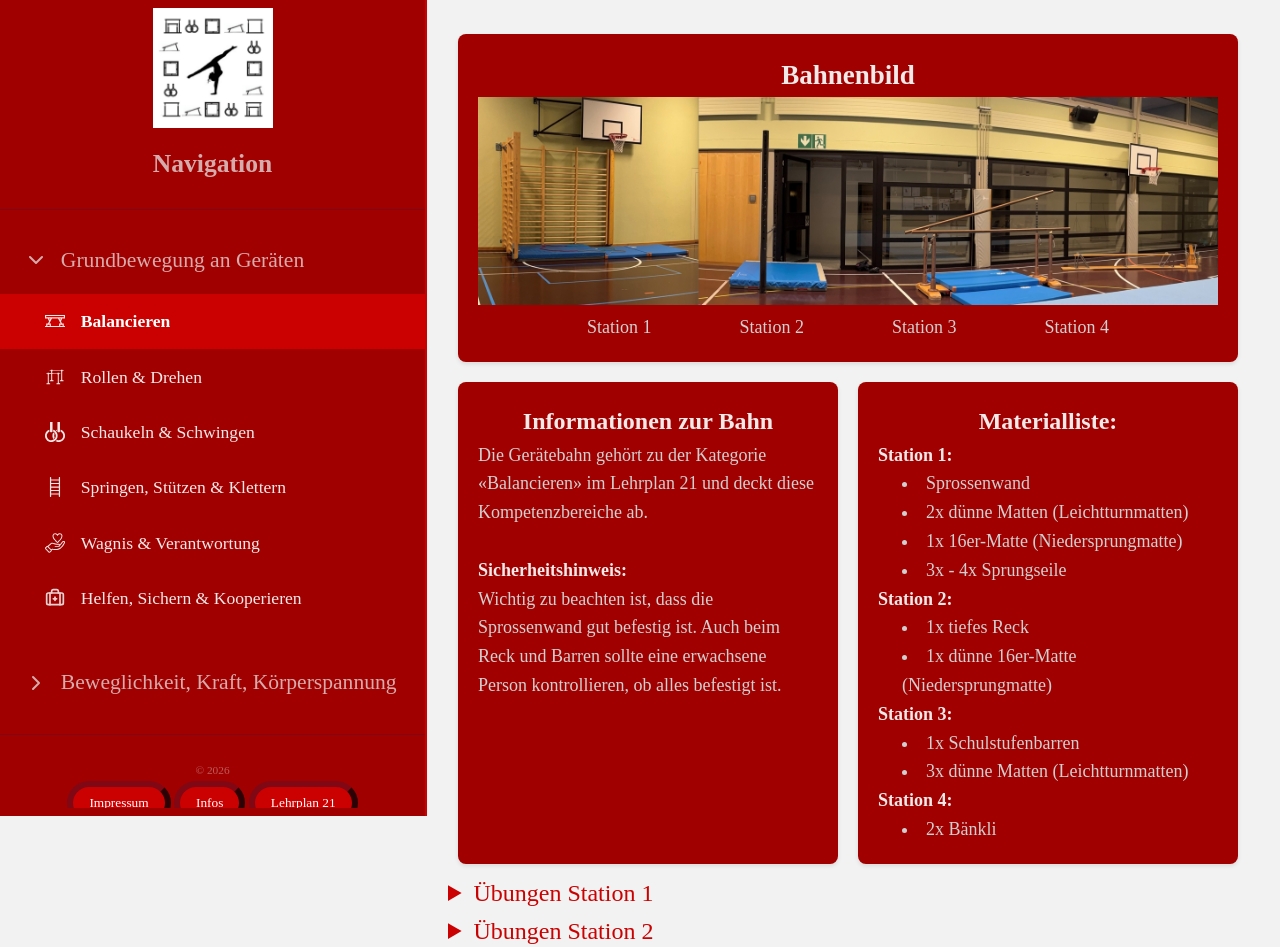
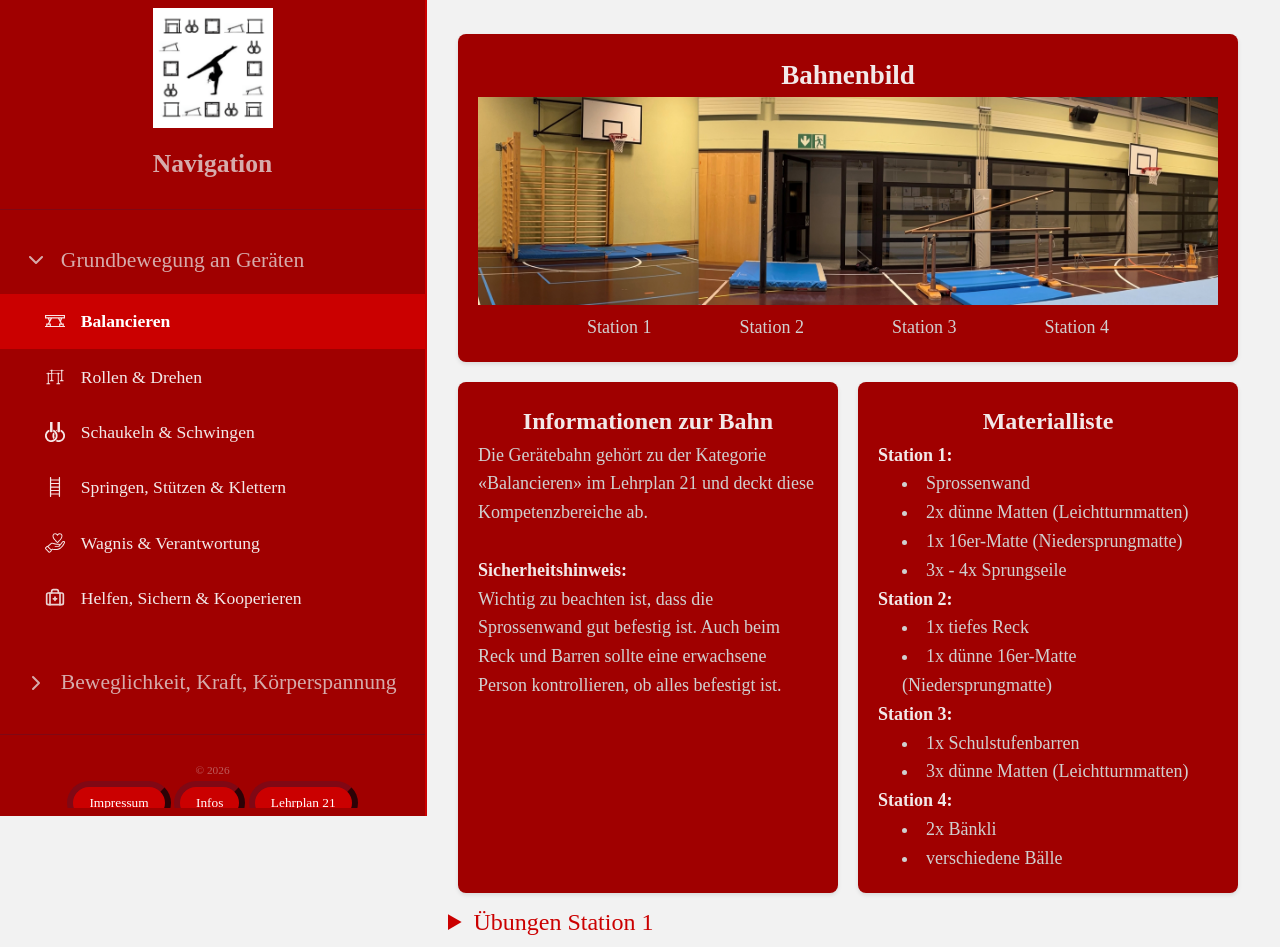
Before and after one commit to Theerabyte/Geraeteturnen-Lehrplan21, a Next.js app in the folder glp21/: page /Balancieren in a window 1280 px wide. Shown: the top 947 px of the page. Built offline with nearby package versions, Linux system fonts and the light colour scheme.

Commit message:
schre4ibfehler angepasst

```diff
--- a/glp21/src/app/Balancieren/page.jsx
+++ b/glp21/src/app/Balancieren/page.jsx
@@ -9,7 +9,7 @@ const stepsData = [
       { src: "/vids/Balacieren/Schritt1einfach.mov", alt: "Übung Einfach", desc: "einfach: Darüber laufen vor- und rückwärts", resc: "einfach: Darüber laufen vor- und rückwärts" },
       { src: "/vids/Balacieren/Schritt1mittel.mov", alt: "Übung Mittel", desc: "mittel: Springen mit Standwaagen", resc: "mittel: Springen mit Standwaagen" },
       { src: "/vids/Balacieren/Schritt1schwer.mov", alt: "Übung Schwer", desc: "schwer: Handstand an der Sprossenwand", resc: "schwer: Handstand an der Sprossenwand" },
-      { src: null, alt: "Erklärungen", desc: "Erklärung", resc: "Damit die Motivation vorhanden bleibt, können die Seile selber in Formen gelegt werden und zusätzliche ergänzt werden." }
+      { src: null, alt: "Erklärungen", desc: "Erklärung", resc: "Damit die Motivation vorhanden bleibt, können die Seile selber in Formen gelegt und zusätzliche ergänzt werden." }
     ],
     image2: "/vids/Balacieren/Schritt2bild.jpeg",
     items2: [
@@ -23,7 +23,7 @@ const stepsData = [
       { src: "/vids/Balacieren/Schritt3einfach.MP4", alt: "Übung Einfach", desc: "einfach: Darüber laufen", resc: "einfach: Darüber laufen" },
       { src: "/vids/Balacieren/Schritt3mittel.MP4", alt: "Übung Mittel", desc: "mittel: Seitwärts darüber laufen", resc: "mittel: Seitwärts darüber laufen" },
       { src: "/vids/Balacieren/Schritt3schwer.MP4", alt: "Übung Schwer", desc: "schwer: Standwaage", resc: "schwer: Standwaage" },
-      { src: null, alt: "Erklärungen", desc: "Erklärung", resc: "Wenn die Kinder sehr unsicher sind, kann der Barren zu Beginn auch geradegestellt werden." }
+      { src: null, alt: "Erklärungen", desc: "Erklärung", resc: "Wenn die Kinder sehr unsicher sind, kann der Barren zu Beginn geradegestellt werden." }
     ],
     image4: "/vids/Balacieren/Schritt4bild.JPEG",
     items4: [
@@ -108,7 +108,7 @@ export default function Page() {
           </div>
         </div>
         <div className="abme">
-          <h2>Materialliste:</h2>
+          <h2>Materialliste</h2>
           <div style={{ whiteSpace: "pre-line", fontSize: "18px" }}>
             <b>Station 1:</b> <br />
             <li style={{ marginLeft: '24px' }}>Sprossenwand</li>
@@ -123,6 +123,7 @@ export default function Page() {
             <li style={{ marginLeft: '24px' }}>3x dünne Matten (Leichtturnmatten)</li>
             <b>Station 4:</b> <br />
             <li style={{ marginLeft: '24px' }}>2x Bänkli</li>
+            <li style={{ marginLeft: '24px' }}>verschiedene Bälle</li>
           </div>
         </div>
       </div>
```
